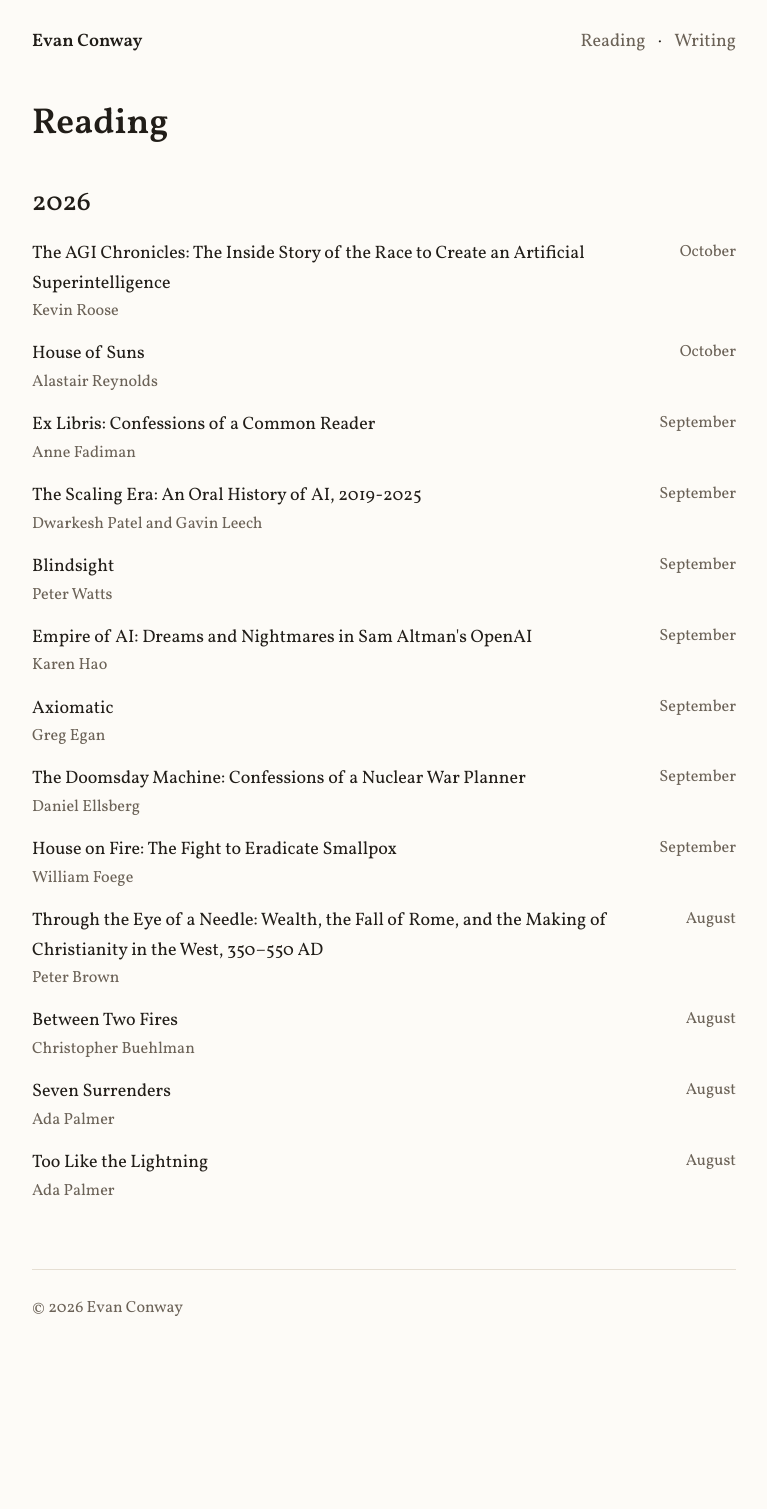
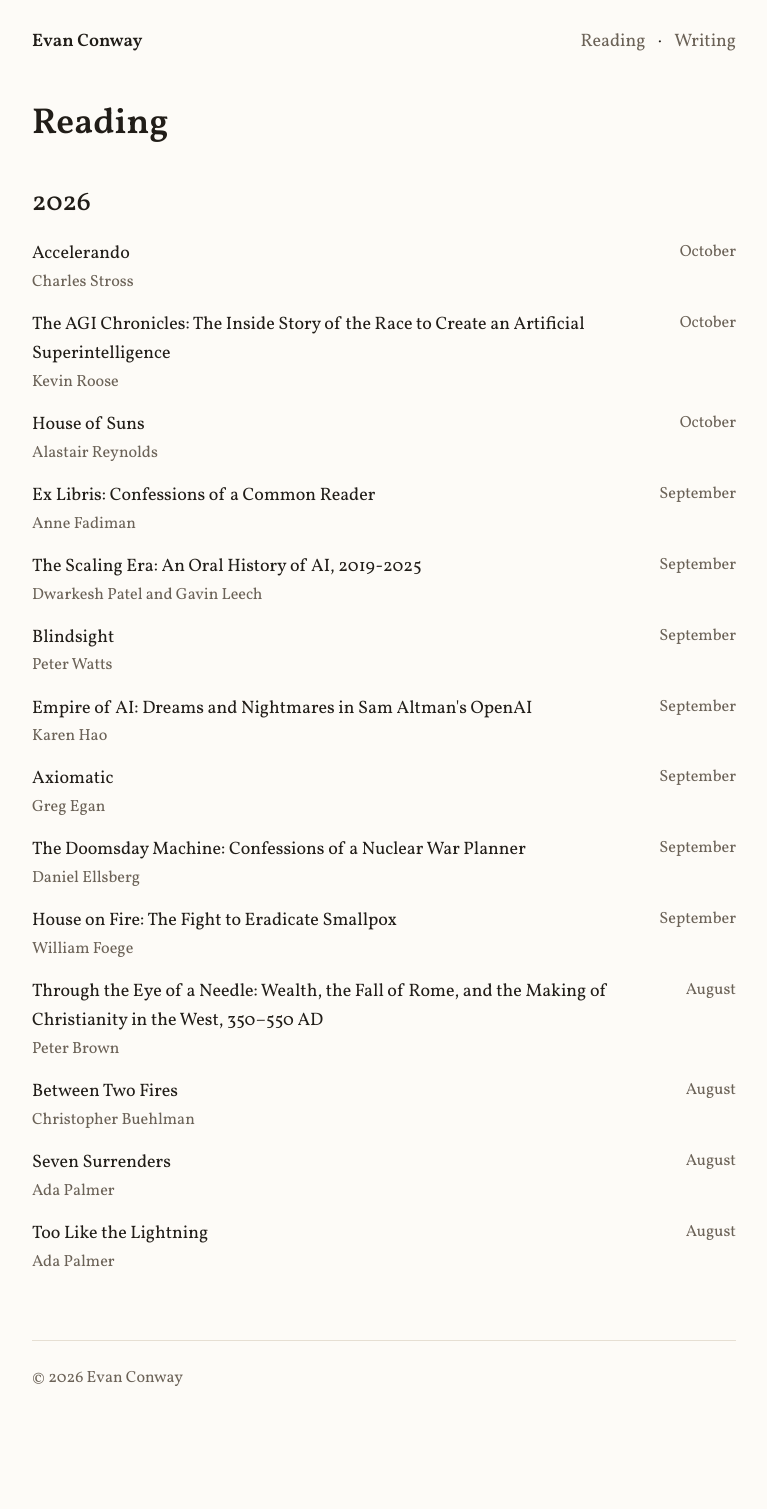
Before and after one commit to evan-conway/evanjayconway.com, a Jekyll site: the page built from reading.html, in a window 1280 px wide. Shown: the whole page, without its empty margins (256-1023 px from the left). Built offline with Jekyll 4.4.1, drawn with Linux system fonts in a browser that asks for light colours; before the commit the page ends 1438 px from its top, so only the background shows below that.

Commit message:
Add Accelerando to books

```diff
--- a/_data/reading.yml
+++ b/_data/reading.yml
@@ -1,5 +1,8 @@
 - year: 2026
   books:
+    - title: Accelerando
+      author: Charles Stross
+      month: October
     - title: "The AGI Chronicles: The Inside Story of the Race to Create an Artificial Superintelligence"
       author: Kevin Roose
       month: October
```
